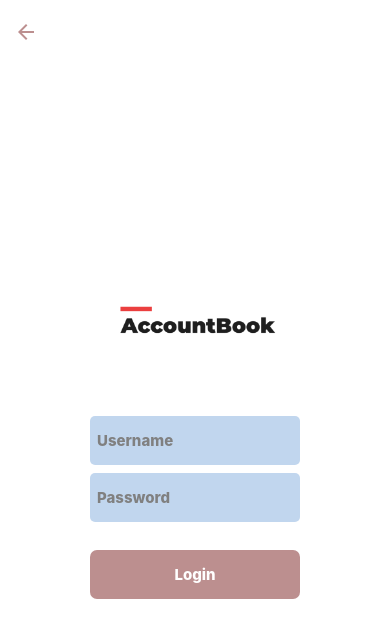
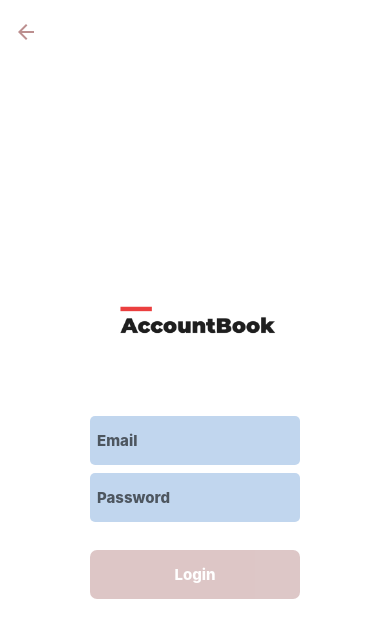
Before and after one commit to minki-afun/accountBookRN, a React Native app: screen /Login in a window 390 px wide. Shown: the top 638 px of the page. Built offline with nearby package versions, Linux system fonts and the light colour scheme.

Commit message:
login setting

```diff
--- a/App.js
+++ b/App.js
@@ -8,6 +8,7 @@ import client, { isLoggedInVar, tokenVar } from "./apollo"
 import AsyncStorage from "@react-native-async-storage/async-storage"
 import { Asset } from "expo-asset"
 import LogoutNav from "./navigators/LogoutNav"
+import LoginNav from "./navigators/LoginNav"
 
 export default function App() {
   // 로그인 인지 확인
@@ -47,8 +48,7 @@ export default function App() {
   return (
     <ApolloProvider client={client}>
       <NavigationContainer>
-        {/* {isLoggedIn ? <LoginNav /> : <LogoutNav />} */}
-        <LogoutNav />
+        {isLoggedIn ? <LoginNav /> : <LogoutNav />}
       </NavigationContainer>
     </ApolloProvider>
   )
--- a/components/main/ButtonTemp.js
+++ b/components/main/ButtonTemp.js
@@ -2,9 +2,9 @@ import React from "react"
 import { View, Text, ActivityIndicator } from "react-native"
 import styled from "styled-components/native"
 
-const ButtonTemp = ({ onPress, text, loading }) => {
+const ButtonTemp = ({ onPress, disabled, text, loading }) => {
   return (
-    <Button onPress={onPress}>
+    <Button disabled={disabled} onPress={onPress}>
       <ButtonText>{text}</ButtonText>
     </Button>
   )
@@ -19,6 +19,7 @@ const Button = styled.TouchableOpacity`
   width: 60%;
   padding: 15px 10px;
   border-radius: 7px;
+  opacity: ${(props) => (props.disabled ? "0.5" : "1")};
 `
 
 const ButtonText = styled.Text`
--- a/navigators/LoginNav.js
+++ b/navigators/LoginNav.js
@@ -0,0 +1,15 @@
+import React from "react"
+import { createBottomTabNavigator } from "@react-navigation/bottom-tabs"
+import Content from "../screens/Content"
+
+const Tabs = createBottomTabNavigator()
+
+const LoginNav = () => {
+  return (
+    <Tabs.Navigator>
+      <Tabs.Screen name="Content" component={Content} />
+    </Tabs.Navigator>
+  )
+}
+
+export default LoginNav
--- a/package.json
+++ b/package.json
@@ -22,7 +22,7 @@
     "graphql": "^15.7.2",
     "react": "17.0.1",
     "react-dom": "17.0.1",
-    "react-hook-form": "^7.19.0",
+    "react-hook-form": "^7.19.1",
     "react-native": "0.64.2",
     "react-native-appearance": "~0.3.3",
     "react-native-gesture-handler": "~1.10.2",
--- /dev/null
+++ b/screens/Content.js
@@ -0,0 +1,22 @@
+import AsyncStorage from "@react-native-async-storage/async-storage"
+import React, { useEffect, useState } from "react"
+import { View, Text, Button } from "react-native"
+import { isLoggedInVar, logUserOut, tokenVar } from "../apollo"
+
+const Content = () => {
+  return (
+    <View
+      style={{
+        backgroundColor: "black",
+        flex: 1,
+        alignItems: "center",
+        justifyContent: "center",
+      }}
+    >
+      <Text style={{ color: "white" }}>Content</Text>
+      {/* <Button title="LogOut" onPress={logUserOut()} /> */}
+    </View>
+  )
+}
+
+export default Content
--- a/screens/Login.js
+++ b/screens/Login.js
@@ -1,35 +1,94 @@
-import React, { useRef } from "react"
+import { gql, useMutation } from "@apollo/client"
+import React, { useEffect, useRef } from "react"
+import { useForm } from "react-hook-form"
 import { Text, View } from "react-native"
 import styled from "styled-components/native"
+import { logUserIn } from "../apollo"
 import ButtonTemp from "../components/main/ButtonTemp"
 import LogoLayout from "../components/main/LogoLayout"
 
-const Login = ({ navigation }) => {
+const LOGIN_MUTATION = gql`
+  mutation login($email: String!, $password: String!) {
+    login(email: $email, password: $password) {
+      result
+      token
+      error
+    }
+  }
+`
+
+const Login = ({ route: { params } }) => {
+  // React Native에 Form형식은 없지만 대용으로 useForm 가능
+  const { register, handleSubmit, setValue, watch } = useForm({
+    defaultValues: {
+      email: params?.email,
+      password: params?.password,
+    },
+  })
   // 해당 input 입력 후 다음 input으로 자동이동
   const passwordRef = useRef()
+  // 제출 후 데이터 결과 및 처리과정
+  const onCompleted = async (data) => {
+    const {
+      login: { result, token },
+    } = data
+    if (result) {
+      await logUserIn(token)
+    }
+  }
+  // grapql 연결
+  const [logInMutation, { loading }] = useMutation(LOGIN_MUTATION, {
+    onCompleted,
+  })
   const onNext = (nextOne) => {
     nextOne?.current?.focus()
   }
+  const onData = (data) => {
+    if (!loading) {
+      logInMutation({
+        variables: {
+          ...data,
+        },
+      })
+    }
+  }
+  // 필수 항목 표시
+  useEffect(() => {
+    register("email", {
+      required: true,
+    })
+    register("password", {
+      required: true,
+    })
+  }, [register])
 
   return (
     <LogoLayout>
       <TextInput
-        placeholder="Username"
+        value={watch("email")}
+        placeholder="Email"
+        placeholderTextColor="rgba(0,0,0,0.6)"
         returnKeyType="next"
         autoCapitalize="none"
-        placeholderTextColor="gray"
         onSubmitEditing={() => onNext(passwordRef)}
+        onChangeText={(text) => setValue("email", text)}
       />
       <TextInput
+        value={watch("password")}
         ref={passwordRef}
         placeholder="Password"
+        placeholderTextColor="rgba(0,0,0,0.6)"
         secureTextEntry
         returnKeyType="done"
         lastone={true}
-        placeholderTextColor="gray"
-        onSubmitEditing={() => console.log("제출")}
+        onSubmitEditing={handleSubmit(onData)}
+        onChangeText={(text) => setValue("password", text)}
       />
-      <ButtonTemp onPress={() => console.log("제출")} text="Login" />
+      <ButtonTemp
+        text="Login"
+        disabled={!watch("email") || !watch("password")}
+        onPress={handleSubmit(onData)}
+      />
     </LogoLayout>
   )
 }
@@ -45,5 +104,5 @@ const TextInput = styled.TextInput`
   font-weight: 800;
   margin-bottom: ${(props) => (props.lastOne ? 15 : 8)}px;
   background-color: rgba(50, 120, 200, 0.3);
-  color: white;
+  color: rgba(0, 0, 0, 0.6);
 `
```
Also changed, not shown: 1 other file (tests, documents, lock files or other folders).
